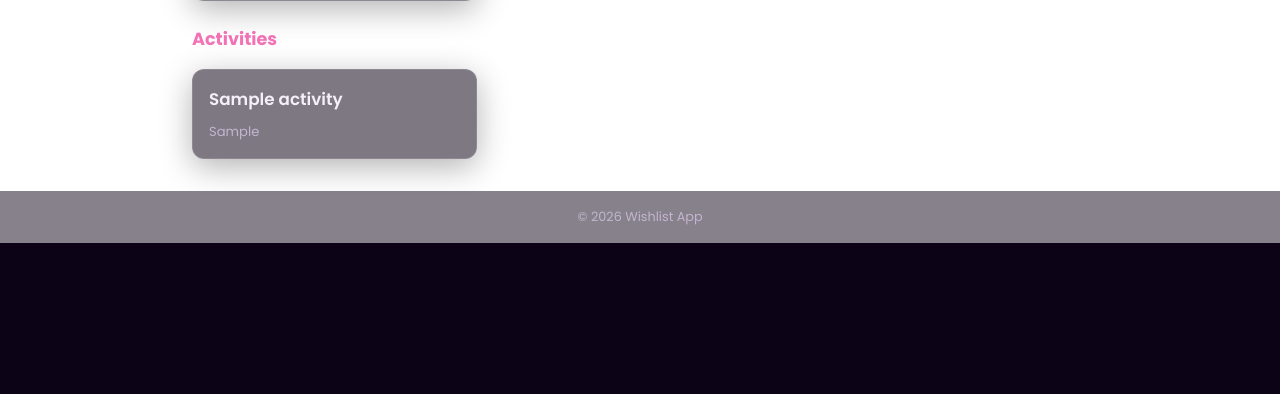
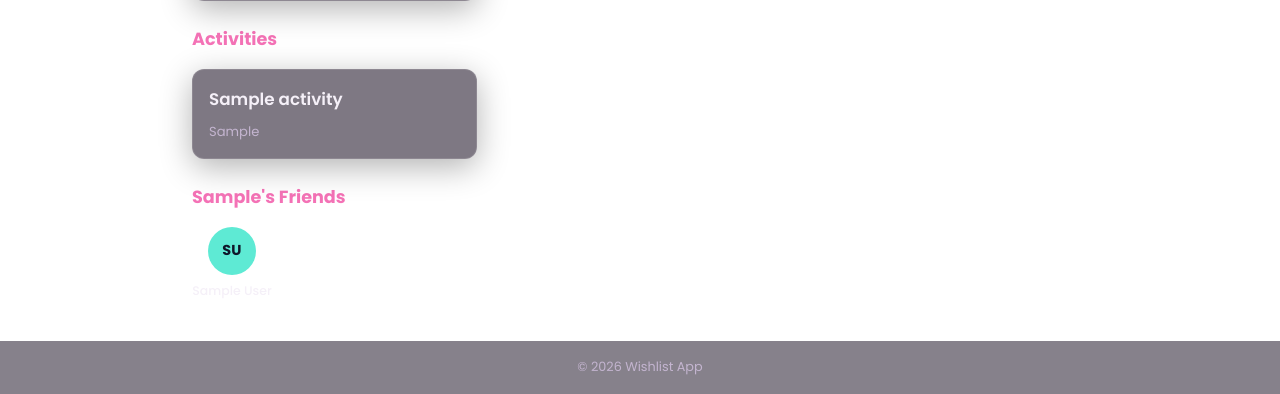
Before and after one commit to dianestephani/wishlist, a Django app: a page that uses templates/wishlist/public_profile.html in a window 1280 px wide. Shown: the part 831-1225 px from the top of the page. Before the commit the page ends 1074 px from the top, so only its background shows below. Run offline with Django 5.2, Linux system fonts and the light colour scheme; a user stored in the database is signed in; tables that the repository leaves empty hold one stand-in row (values such as "Sample post").

Commit message:
friend views updated

```diff
--- a/templates/wishlist/public_profile.html
+++ b/templates/wishlist/public_profile.html
@@ -41,7 +41,7 @@
         {% if wishlists %}
             <div class="card-grid">
                 {% for wl in wishlists %}
-                    <div class="card">
+                    <a href="{% url 'wishlist:friend_wishlist_detail' profile_user.username wl.id %}" class="card card-clickable">
                         <div class="card-body">
                             <h2 class="card-title">{{ wl.name }}</h2>
                             {% if wl.description %}
@@ -49,7 +49,7 @@
                             {% endif %}
                             <p class="card-sub">{{ wl.items.count }} item{{ wl.items.count|pluralize }}</p>
                         </div>
-                    </div>
+                    </a>
                 {% endfor %}
             </div>
         {% else %}
@@ -64,7 +64,7 @@
             <div class="card-grid">
                 {% timezone "America/Los_Angeles" %}
                 {% for event in events %}
-                    <div class="card">
+                    <a href="{% url 'wishlist:friend_event_detail' profile_user.username event.id %}" class="card card-clickable">
                         <div class="card-body">
                             <h2 class="card-title">{{ event.title }}</h2>
                             <p class="card-date">{{ event.date|date:"l, M d, Y" }}</p>
@@ -75,7 +75,7 @@
                                 <p class="card-sub">{{ event.address }}</p>
                             {% endif %}
                         </div>
-                    </div>
+                    </a>
                 {% endfor %}
                 {% endtimezone %}
             </div>
@@ -90,14 +90,14 @@
         {% if activities %}
             <div class="card-grid">
                 {% for activity in activities %}
-                    <div class="card">
+                    <a href="{% url 'wishlist:friend_activity_detail' profile_user.username activity.id %}" class="card card-clickable">
                         <div class="card-body">
                             <h2 class="card-title">{{ activity.title }}</h2>
                             {% if activity.location %}
                                 <p class="card-sub">{{ activity.location }}</p>
                             {% endif %}
                         </div>
-                    </div>
+                    </a>
                 {% endfor %}
             </div>
         {% else %}
@@ -109,4 +109,23 @@
         <p>Add {{ profile_user.first_name|default:profile_user.username }} as a friend to see their wishlists, events, and activities.</p>
     </div>
 {% endif %}
+
+<!-- Friends list (visible to friends and friends-of-friends) -->
+{% if is_self or is_friend or is_friend_of_friend %}
+    <section class="public-section">
+        <h2 class="section-title">{{ profile_user.first_name|default:profile_user.username }}'s Friends</h2>
+        {% if profile_friends %}
+            <div class="friends-row" style="flex-wrap: wrap;">
+                {% for friendship in profile_friends %}
+                    <a href="{% url 'wishlist:public_profile' friendship.friend.username %}" class="friend-chip">
+                        <span class="friend-avatar" style="background: {{ friendship.friend.avatar_color|default:'#5eead4' }}">{{ friendship.friend.initials }}</span>
+                        <span class="friend-name">{{ friendship.friend.first_name }} {{ friendship.friend.last_name }}</span>
+                    </a>
+                {% endfor %}
+            </div>
+        {% else %}
+            <p class="empty-state">No friends yet.</p>
+        {% endif %}
+    </section>
+{% endif %}
 {% endblock %}
--- a/wishlist/urls.py
+++ b/wishlist/urls.py
@@ -44,6 +44,9 @@ urlpatterns = [
     path("friends/remove/<int:user_id>/", views.remove_friend, name="remove_friend"),
     path("api/friend-requests/", views.friend_requests_api, name="friend_requests_api"),
     path("users/<str:username>/", views.public_profile, name="public_profile"),
+    path("users/<str:username>/wishlist/<int:wishlist_id>/", views.friend_wishlist_detail, name="friend_wishlist_detail"),
+    path("users/<str:username>/event/<int:event_id>/", views.friend_event_detail, name="friend_event_detail"),
+    path("users/<str:username>/activity/<int:activity_id>/", views.friend_activity_detail, name="friend_activity_detail"),
     # Events
     path("events/", views.events_list, name="events"),
     path("events/<int:event_id>/", views.event_detail, name="event_detail"),
--- a/wishlist/views.py
+++ b/wishlist/views.py
@@ -370,6 +370,14 @@ def public_profile(request, username):
         from_user=request.user, to_user=profile_user, status=FriendRequest.Status.PENDING
     ).exists()
 
+    # Check if friend-of-friend
+    my_friend_ids = set(Friendship.objects.filter(user=request.user).values_list("friend_id", flat=True))
+    their_friend_ids = set(Friendship.objects.filter(user=profile_user).values_list("friend_id", flat=True))
+    is_friend_of_friend = bool(my_friend_ids & their_friend_ids) and not is_friend and not is_self
+
+    # Friends list for this profile
+    profile_friends = Friendship.objects.filter(user=profile_user).select_related("friend")
+
     wishlists = None
     events = None
     activities = None
@@ -382,12 +390,49 @@ def public_profile(request, username):
         "profile_user": profile_user,
         "is_self": is_self,
         "is_friend": is_friend,
+        "is_friend_of_friend": is_friend_of_friend,
         "has_pending_request": has_pending_request,
         "wishlists": wishlists,
         "events": events,
         "activities": activities,
+        "profile_friends": profile_friends,
     }
     return render(request, "wishlist/public_profile.html", context)
+
+
+@login_required
+def friend_wishlist_detail(request, username, wishlist_id):
+    profile_user = get_object_or_404(User, username=username)
+    is_friend = Friendship.objects.filter(user=request.user, friend=profile_user).exists()
+    if not is_friend and request.user != profile_user:
+        raise Http404
+    is_owner_friend = is_friend  # for template to show purchase buttons
+    wl = get_object_or_404(Wishlist, pk=wishlist_id, owner=profile_user)
+    items = WishlistItem.objects.filter(wishlist=wl).select_related("purchase")
+    context = {"wishlist_obj": wl, "items": items, "profile_user": profile_user, "is_friend": is_owner_friend}
+    return render(request, "wishlist/friend_wishlist_detail.html", context)
+
+
+@login_required
+def friend_event_detail(request, username, event_id):
+    profile_user = get_object_or_404(User, username=username)
+    is_friend = Friendship.objects.filter(user=request.user, friend=profile_user).exists()
+    if not is_friend and request.user != profile_user:
+        raise Http404
+    event = get_object_or_404(Event, pk=event_id, owner=profile_user)
+    context = {"event": event, "profile_user": profile_user}
+    return render(request, "wishlist/friend_event_detail.html", context)
+
+
+@login_required
+def friend_activity_detail(request, username, activity_id):
+    profile_user = get_object_or_404(User, username=username)
+    is_friend = Friendship.objects.filter(user=request.user, friend=profile_user).exists()
+    if not is_friend and request.user != profile_user:
+        raise Http404
+    activity = get_object_or_404(Activity, pk=activity_id, owner=profile_user)
+    context = {"activity": activity, "profile_user": profile_user}
+    return render(request, "wishlist/friend_activity_detail.html", context)
 
 
 @login_required
```
Also changed, not shown: templates/wishlist/friend_activity_detail.html (added, +26 -0 lines), templates/wishlist/friend_event_detail.html (added, +43 -0 lines), templates/wishlist/friend_wishlist_detail.html (added, +69 -0 lines).
